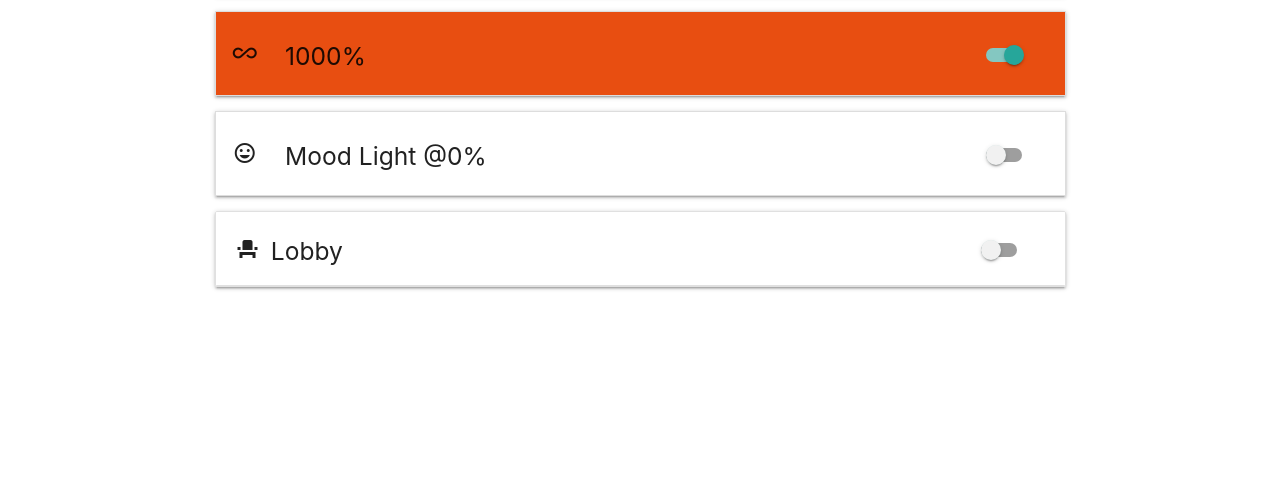
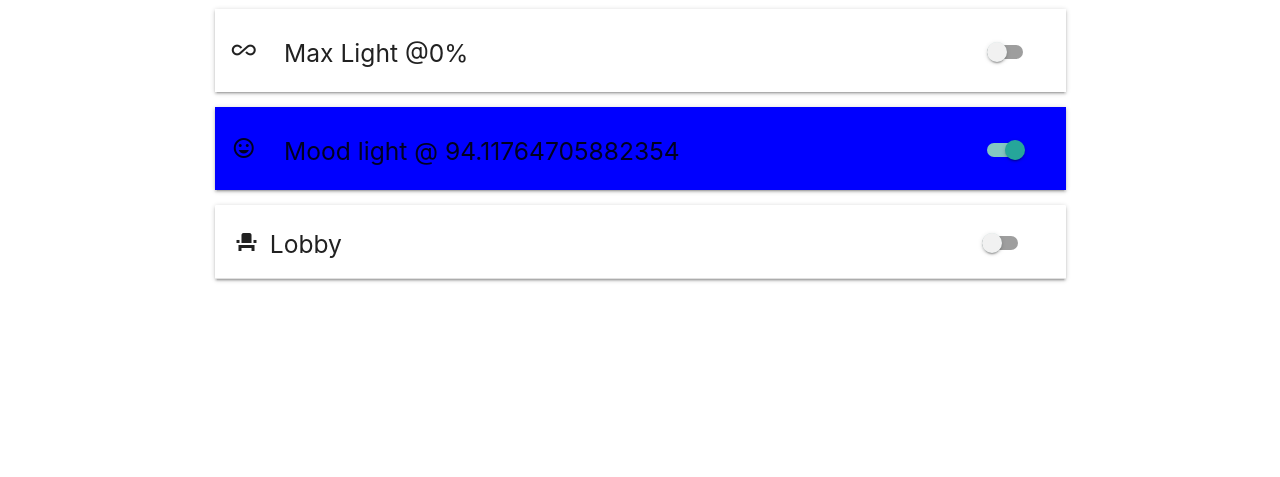
Before and after one commit to cochiletSerban/project-229, a website: page public/index.html in a window 1280 px wide. Shown: the part 323-800 px from the top of the page. Drawn offline with nearby package versions, Linux system fonts and the light colour scheme; no server answers.

Commit message:
added headers pickers and sliders init for tab 1 inputs

```diff
--- a/public/js/index.js
+++ b/public/js/index.js
@@ -6,5 +6,6 @@ function componentsLoaded() {
     let myId = socket.io.engine.id
     console.log(myId)
   })
-  initHeaders(getUiElements(), "maxLight")
+  initUi()
+
 }
--- a/public/js/methods/uiMethods.js
+++ b/public/js/methods/uiMethods.js
@@ -19,9 +19,20 @@ function getUiElements () {
     moodRoofSlider: $('#moodRoofSlider')
   }
   let pickers = {
-    moodRoofPicker: $('moodRoofPicker')
+    moodRoofPicker: $('#moodRoofPicker')
   }
+  pickers.moodRoofPicker.spectrum()
   return { headers, switches, sliders, pickers }
+}
+
+// init all the pickers
+function initPickers () {
+  let uiPickers = getUiElements().pickers
+  for (const key of Object.keys(uiPickers)) {
+    uiPickers[key].spectrum({
+      showButtons: false
+    })
+  }
 }
 
 // retives a css variable by name
@@ -31,26 +42,78 @@ function getCssVars (varName) {
   return bodyStyles.getPropertyValue(varName)
 }
 
-// sets the color of the headers if state is on
-function initHeaders (uiElements, roomState) {
-  switch (roomState) {
+// maps from state to procent 255 = 100%
+function convertSateToProc (x, inMin, inMax, outMin, outMax) {
+  return (x - inMin) * (outMax - outMin) / (inMax - inMin) + outMin
+}
+
+// retrun headers brightness/color values from RoomState
+function getModeHeaderVals (roomState) {
+  switch (roomState.modeName) {
+    case 'maxLight':
+      let brightness229 = (roomState.state229.state2.brightness +
+        roomState.state229.state22.brightness + roomState.state229.state229.brightness) / 3
+      let stateBrightness = (roomState.whiteStrip + brightness229 + roomState.roof.brightness) / 3
+      return convertSateToProc(stateBrightness, 0, 255, 0, 100)
+    case 'moodLight':
+      return {
+        brightness: convertSateToProc(roomState.roof.brightness, 0, 255, 0, 100),
+        color: roomState.roof.color
+      }
+  }
+}
+
+// sets the color, brightness, slider, picker values of the mod controls
+function initModes (uiElements, roomState) {
+  switch (roomState.modeName) {
     case 'club':
+      // header
       uiElements.headers.club229Header.css('background-color', getCssVars('myOrange'))
-      uiElements.headers.club229Switch.prop('checked', true)
+      uiElements.switches.club229Switch.prop('checked', true)
       break
     case 'maxLight':
+      // header
       uiElements.headers.maxLightHeader.css('background-color', getCssVars('myOrange'))
-      uiElements.headers.maxLightHeader.find('div.col.s9.left-align > h5').text('1000%')
+      uiElements.headers.maxLightHeader.find('div.col.s9.left-align > h5').text('Max light @ ' + getModeHeaderVals(roomState))
       uiElements.switches.maxLightSwitch.prop('checked', true)
+      // sliders
+      let brightness229 = (roomState.state229.state2.brightness +
+        roomState.state229.state22.brightness + roomState.state229.state229.brightness) / 3
+      uiElements.sliders.maxLightWhiteStripSlider.val(roomState.whiteStrip)
+      uiElements.sliders.maxLight229slider.val(brightness229)
+      uiElements.sliders.maxLightRoofslider.val(roomState.roof.brightness)
       break
     case 'moodLight':
+      // header
+      let headerState = getModeHeaderVals(roomState)
+      uiElements.headers.moodHeader.css('background-color', headerState.color)
+      uiElements.headers.moodHeader.find('div.col.s9.left-align > h5').text('Mood light @ ' + headerState.brightness)
+      uiElements.switches.moodSwitch.prop('checked', true)
+      // slider
+      uiElements.sliders.moodRoofSlider.val(roomState.roof.brightness)
+      // picker
+      uiElements.pickers.moodRoofPicker.spectrum('set', roomState.roof.color)
       break
     case 'lobby':
+      // header
+      uiElements.headers.lobbyHeader.css('background-color', getCssVars('myOrange'))
+      uiElements.switches.lobbySwitch.prop('checked', true)
       break
   }
 }
 
-// sets the intial state of all the ui elements
-function initUi (uiElements, roomState) {
+// sets the slider headers picker of all the ui based on a recieved state
+function initUi () {
+  // fake test state
+  let state = new RoomState()
+  state.modeName = 'moodLight'
+  state.whiteStrip = 255
+  state.roof.brightness = 240
+  state.roof.color = 'blue'
+  state.state229.state2.brightness = 127
+  state.state229.state22.brightness = 127
+  state.state229.state229.brightness = 127
 
+  initPickers()
+  initModes(getUiElements(), state)
 }
--- a/public/js/models/rgbState.js
+++ b/public/js/models/rgbState.js
@@ -1,5 +1,7 @@
-let rgbState = {
-  color: null,
-  brightness: null,
-  animation: null
+class RgbState {
+  constructor () {
+    this.color = ''
+    this.brightness = 0
+    this.animation = ''
+  }
 }
--- a/public/js/models/roomState.js
+++ b/public/js/models/roomState.js
@@ -1,12 +1,14 @@
-let roomState = {
-  mode:null,
-  whiteStrip: null,
-  state229: {
-    state2: rgbState,
-    state22: rgbState,
-    state229: rgbState
-  },
-  roof: rgbState,
-  wallGreen: null,
-  wallBlue: null
+class RoomState {
+  constructor () {
+    this.modeName = ''
+    this.whiteStrip = 0
+    this.state229 = {
+      state2: new RgbState(),
+      state22: new RgbState(),
+      state229: new RgbState()
+    }
+    this.roof = new RgbState()
+    this.wallGreen = 0
+    this.wallBlue = 0
+  }
 }
--- a/public/tab-group-component/tab-group.css
+++ b/public/tab-group-component/tab-group.css
@@ -1,14 +1,18 @@
-.switch {
-    margin-left: auto;
-}
-
+/* makes collection look like a colapsibile */
 ul.collection.with-header{
     box-shadow: 0 2px 2px 0 rgba(0,0,0,0.14), 0 3px 1px -2px rgba(0,0,0,0.12), 0 1px 5px 0 rgba(0,0,0,0.2);
 }
 
+.collection, .collapsible-header, .collapsible {
+    border: none;
+}
+
+/* floats color picker to the right */
 .sp-replacer {
     margin-left: auto;
 }
+
+/* makes slider boxes smaller */
 .row {
     margin-bottom: 0px;
 }
--- a/public/tab-group-component/tab-group.js
+++ b/public/tab-group-component/tab-group.js
@@ -5,29 +5,13 @@ function tabGroup () {
   // fixes materialize slider tumb react/vue bug
   let arrayOfSliders = document.querySelectorAll('input[type=range]')
   M.Range.init(arrayOfSliders)
-  $('#moodRoofPicker').spectrum({
-    showButtons: false
-  })
-  $('#picker1').spectrum({
-    showButtons: false
-  })
-  $('#picker2').spectrum({
-    showButtons: false
-  })
-  $('#picker3').spectrum({
-    showButtons: false
-  })
-  $('#picker4').spectrum({
-    showButtons: false
-  })
-  $('#picker5').spectrum({
-    showButtons: false
-  })
 
-  $('#picker').on('move.spectrum', function (e, color) {
+
+  $('#moodRoofPicker').on('move.spectrum', function (e, color) {
     color.toHexString() // #ff0000
     console.log(color.toHexString())
   })
+
   $('#picker1').on('move.spectrum', function (e, color) {
     color.toHexString() // #ff0000
     console.log(color.toHexString())
```
